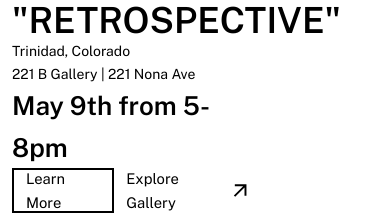
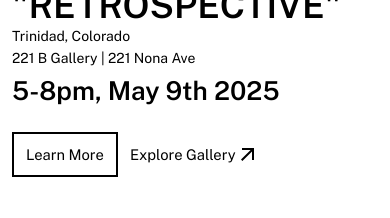
Before and after one commit to Logicium/margaret-hunt-gallery, a Vue app: page / in a window 390 px wide. Shown: the part 655-873 px from the top of the page. After the commit the page ends 844 px from the top, so only its background shows below. Built offline with nearby package versions, Linux system fonts and the light colour scheme; a web font is replaced by a local one.

Commit message:
Update event date format and add mobile grid adjustments
Reformatted the event date for clarity and consistency. Introduced responsive styles for the grid panel to improve layout on smaller screens by hiding specific items and adjusting the grid structure.

```diff
--- a/src/pages/HomePage.vue
+++ b/src/pages/HomePage.vue
@@ -60,7 +60,7 @@ const displayedArtPieces = data.artPieces.slice(0, numberOfCards).map((art, inde
         <div class="header">MARGARET HUNT "RETROSPECTIVE"</div>
         <div class="small">Trinidad, Colorado</div>
         <div class="small">221 B Gallery | 221 Nona Ave</div>
-        <div class="title">May 9th from 5-8pm</div>
+        <div class="title">5-8pm, May 9th 2025</div>
       </div>
       <div class="desc"></div>
       <div class="buttons">
@@ -102,5 +102,18 @@ const displayedArtPieces = data.artPieces.slice(0, numberOfCards).map((art, inde
   margin: $padding;
 }
 
+@media (max-width: 480px) {
+  .gridPanel{
+    grid-template-columns: repeat(2,1fr);
+    grid-template-rows: 1fr 1fr 1fr;
+  }
+
+  .gridPanel :nth-child(5),
+  .gridPanel :nth-child(6) {
+    display: none;
+  }
+
+}
+
 
 </style>
```
